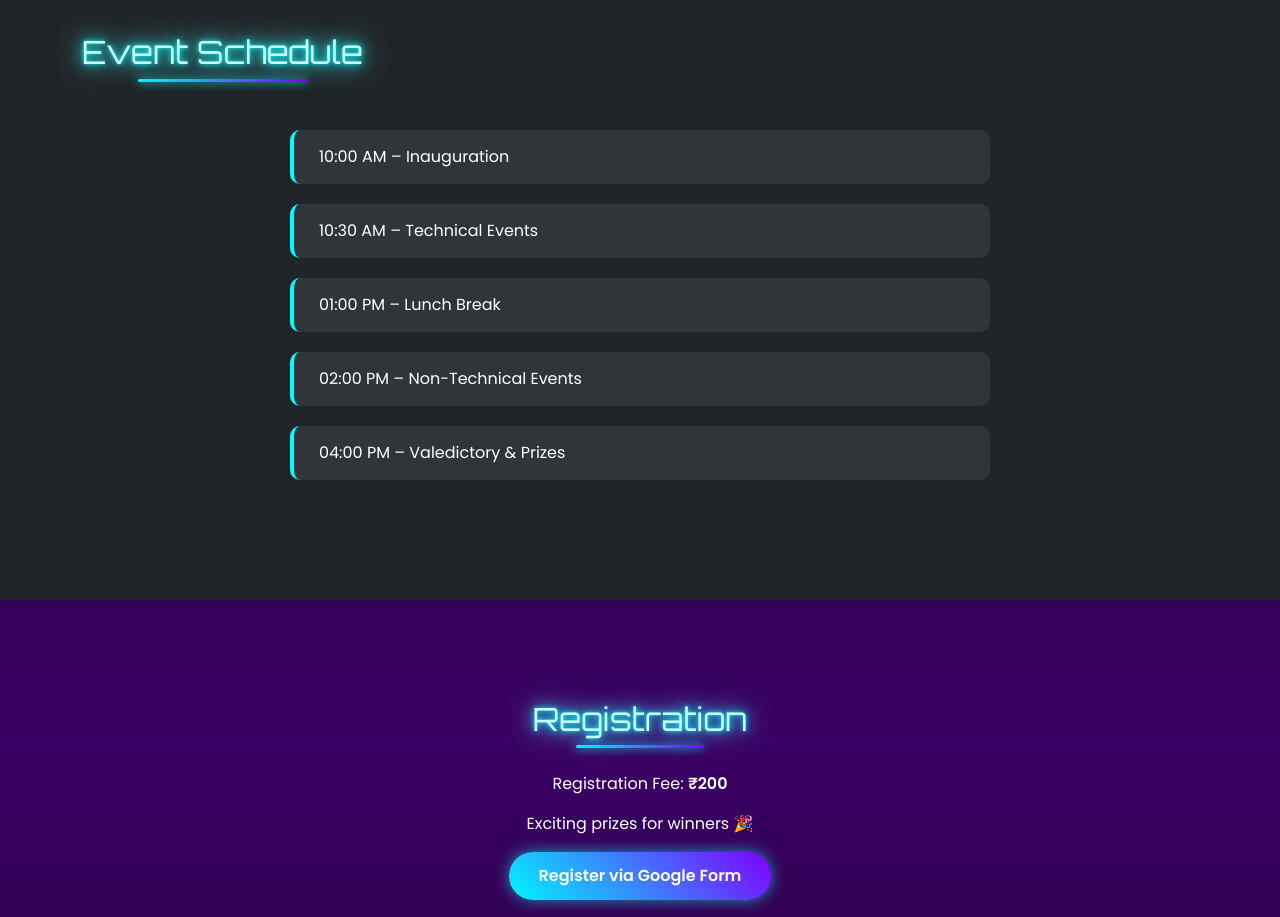
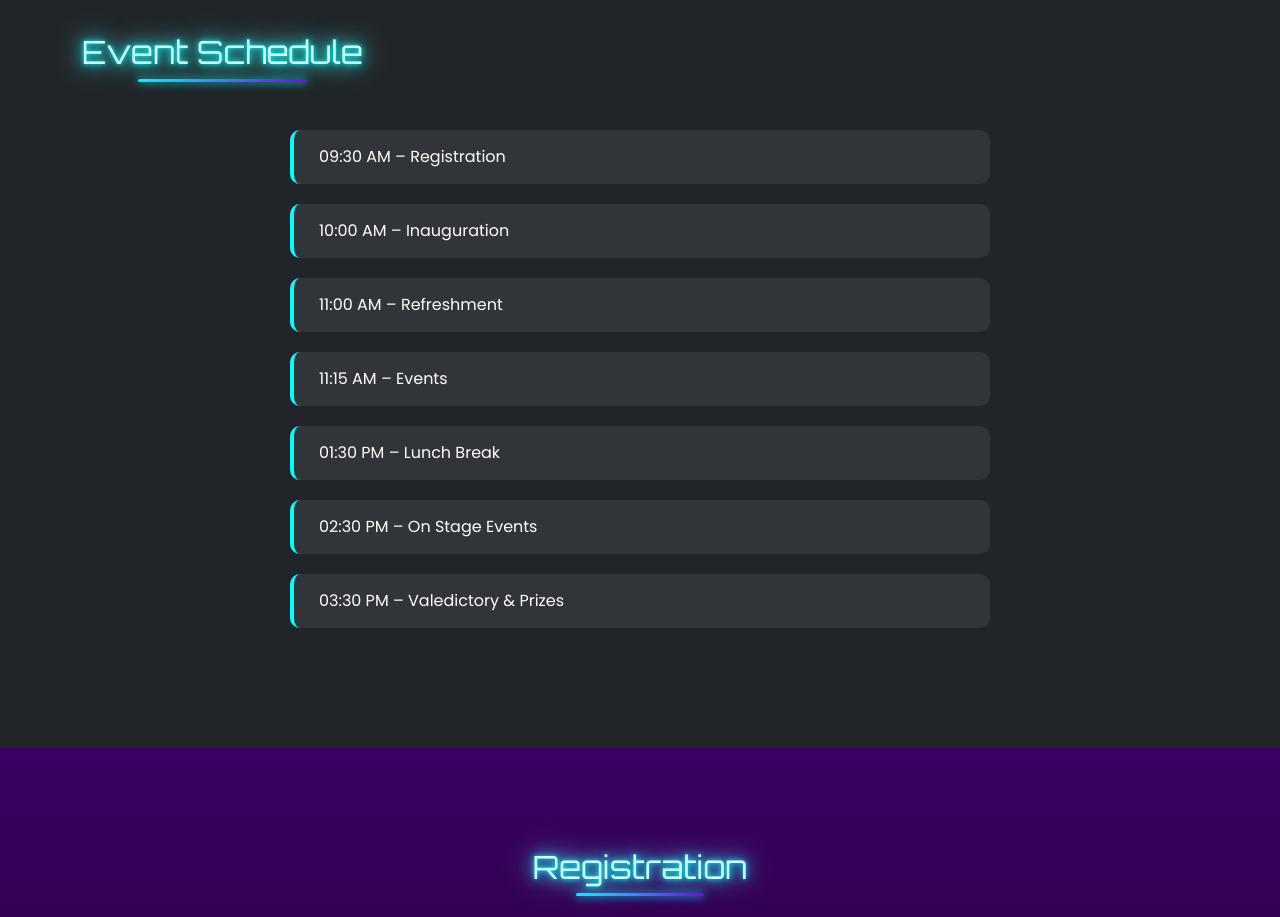
Before and after one commit to prithi555/innovex-2k26, a plain HTML site: page index.html in a window 1280 px wide. Shown: the part 2860-3777 px from the top of the page. Drawn offline with nearby package versions, Linux system fonts and the light colour scheme.

Commit message:
Update index.html

```diff
--- a/index.html
+++ b/index.html
@@ -504,14 +504,17 @@ Both Solo & Group dances are judged separately."
     <h2 class="text-center neon-text mb-5">Event Schedule</h2>
 
     <div class="timeline">
+      <div class="timeline-item">09:30 AM – Registration</div>
       <div class="timeline-item">10:00 AM – Inauguration</div>
-      <div class="timeline-item">10:30 AM – Technical Events</div>
-      <div class="timeline-item">01:00 PM – Lunch Break</div>
-      <div class="timeline-item">02:00 PM – Non-Technical Events</div>
-      <div class="timeline-item">04:00 PM – Valedictory & Prizes</div>
+      <div class="timeline-item">11:00 AM – Refreshment</div>
+      <div class="timeline-item">11:15 AM – Events</div>
+      <div class="timeline-item">01:30 PM – Lunch Break</div>
+      <div class="timeline-item">02:30 PM – On Stage Events</div>
+      <div class="timeline-item">03:30 PM – Valedictory & Prizes</div>
     </div>
   </div>
 </section>
+
 
 <!-- ================= REGISTER ================= -->
 <section id="register">
```
